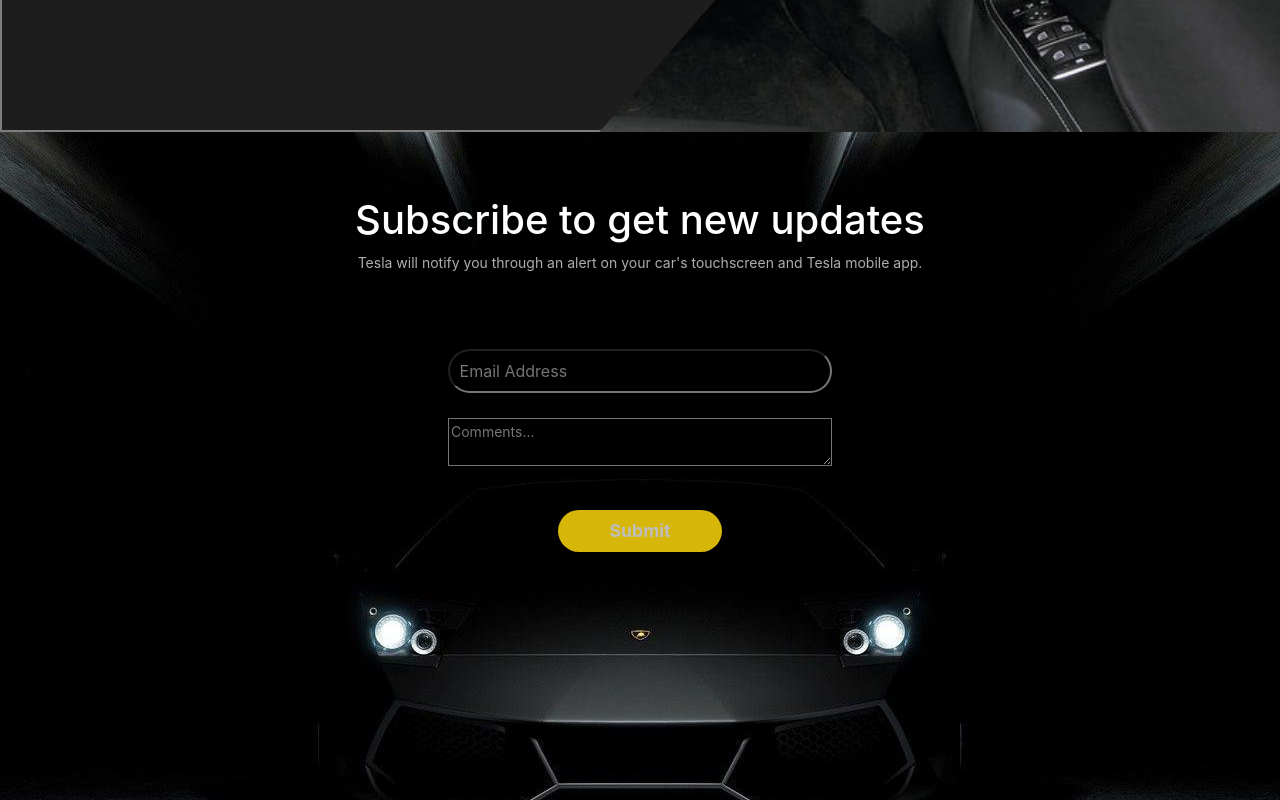
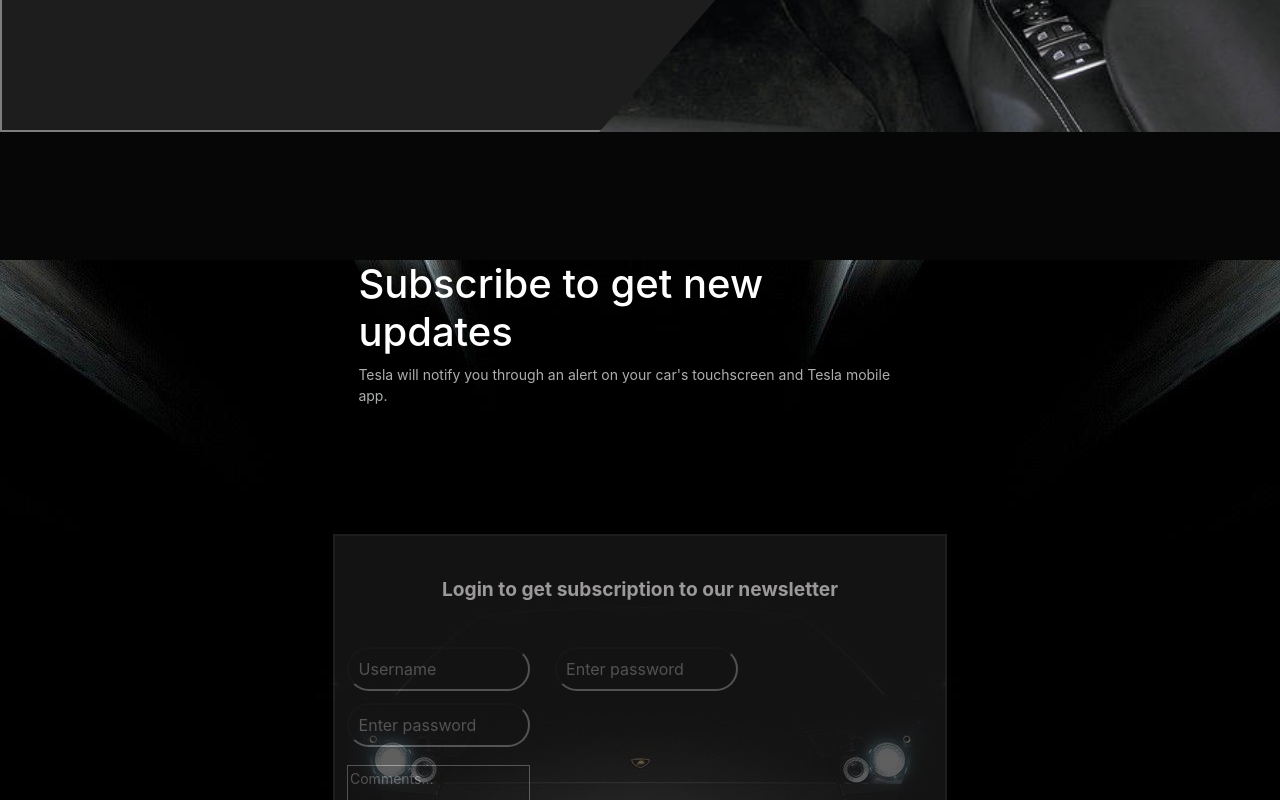
Before and after one commit to shahzain-lab/TeslaMotors, a React (Create React App) app: page / in a window 1280 px wide. Shown: the part 2360-3160 px from the top of the page. Built offline with nearby package versions, Linux system fonts and the light colour scheme.

Commit message:
centerized

```diff
--- a/src/components/Contact/Subscribe.tsx
+++ b/src/components/Contact/Subscribe.tsx
@@ -9,10 +9,20 @@
             <p>Tesla will notify you through an alert on your car's touchscreen and Tesla mobile app.</p>
             </div>
             <div className="contentForm">
+              <p>Login to get subscription to our newsletter</p>
                 <br />
                 <input
                   type="text"
-                  placeholder="Email Address"
+                  placeholder="Username"
+                />
+                <input
+                  type="password"
+                  placeholder="Enter password"
+                />
+                <br />
+                <input
+                 type="email"
+                 placeholder="Enter password"
                 />
                 <br />
                 <textarea
--- a/src/components/Contact/contact.css
+++ b/src/components/Contact/contact.css
@@ -1,19 +1,26 @@
 .contact{
     width: 100vw;
-    height: 100vh;
+    height: 120vh;
     background-image: url(../../images/car3.jpg);
     background-repeat: no-repeat;
     background-size: 100%;
-    text-align: center;
 }
 .contactMainDiv{
-  padding-top: 5%;
+    margin: 10% 28%;
 }
 .contentForm{
     padding-top: 3%;
+    background-color: #1d1c1c;
+    opacity: .7;
+    border: 2px solid #2c2c2c;
+    margin: 0 26%;
+    height: 40%;
 }
-.contentForm label{
-    text-align: start;
+.contentForm p{
+    font-size: 1.2rem;
+    color: #dddada;
+    font-weight: bold;
+    text-align: center;
 }
 .contentForm input{
    width: 30%;
@@ -23,14 +30,16 @@
    font-size: 1rem;
    padding: .5rem .6rem;
    border-radius: 2rem;
+   margin: 1% 2%;
 }
 .contentForm textarea{
     width: 30%;
     background: transparent;
     color: #b1b11f;
-    margin-top: 2%;
+    margin: 2% 2%;
 }
 .contentBtn{
+    cursor: pointer;
     font-size: 1.1rem;
     font-weight: bold;
     background: #d6b709;
@@ -39,7 +48,7 @@
     border: none;
     outline: none!important;
     color: #bebebe;
-    margin-top:3%;
+    margin:3%;
     transition: .2s;
 }
 .contentBtn:hover{
```
Also changed, not shown: 2 other files (tests, documents, lock files or other folders).
